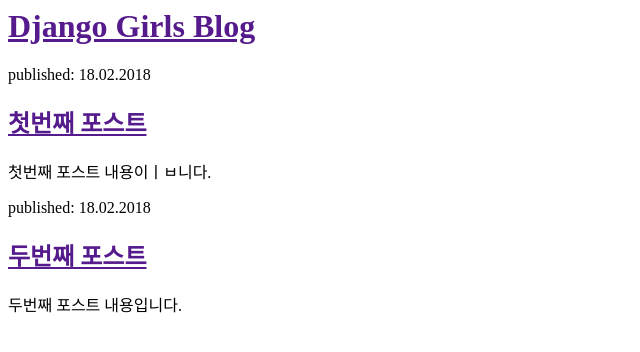
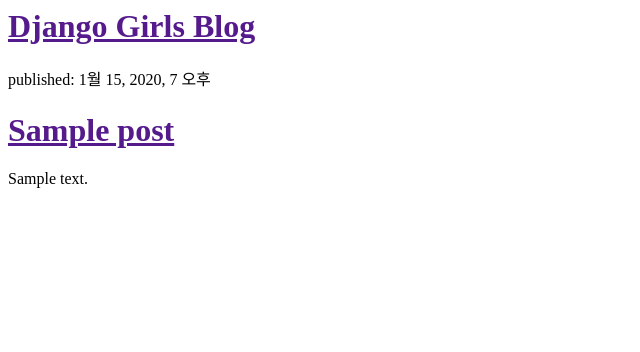
Before and after one commit to jswo3901/django, a Django app: template blog/templates/blog/post_list.html in a window 1280 px wide. Shown: the top 352 px of the page, without its empty margins (0-640 px from the left). Run offline with Django 3.2, Linux system fonts and the light colour scheme; the template is opened without the code that fills it: values that come from a table or form of the project are taken from there, others are empty; tables that the repository leaves empty hold one stand-in row (values such as "Sample post").

Commit message:
templates to display posts from datebase.

```diff
--- a/blog/models.py
+++ b/blog/models.py
@@ -3,7 +3,7 @@ from django.utils import timezone
 
 
 class Post(models.Model):
-    # author = models.ForeignKey('auth.User')
+#     author = models.ForeignKey('auth.User')
     title = models.CharField(max_length=200)
     text = models.TextField()
     created_date = models.DateTimeField(
--- a/blog/templates/blog/post_list.html
+++ b/blog/templates/blog/post_list.html
@@ -10,7 +10,7 @@
         </div>
 
         <div>
-            <p>published: 18.02.2018</p>
+            <!-- <p>published: 18.02.2018</p>
             <h2><a href="">첫번째 포스트</a></h2>
             <p>첫번째 포스트 내용이ㅣㅂ니다.</p>
         </div>
@@ -18,7 +18,14 @@
         <div>
             <p>published: 18.02.2018</p>
             <h2><a href="">두번째 포스트</a></h2>
-            <p>두번째 포스트 내용입니다.</p>
+            <p>두번째 포스트 내용입니다.</p> -->
+            {% for post in posts %}
+                <div>
+                    <p>published: {{ post.published_date }}</p>
+                    <h1><a href="">{{ post.title }}</a></h1>
+                    <p>{{ post.text|linebreaksbr }}</p>
+                </div>
+            {% endfor %}
         </div>
     </body>
 </html>
```
Also changed, not shown: blog/views.py (+6 -3 lines).
